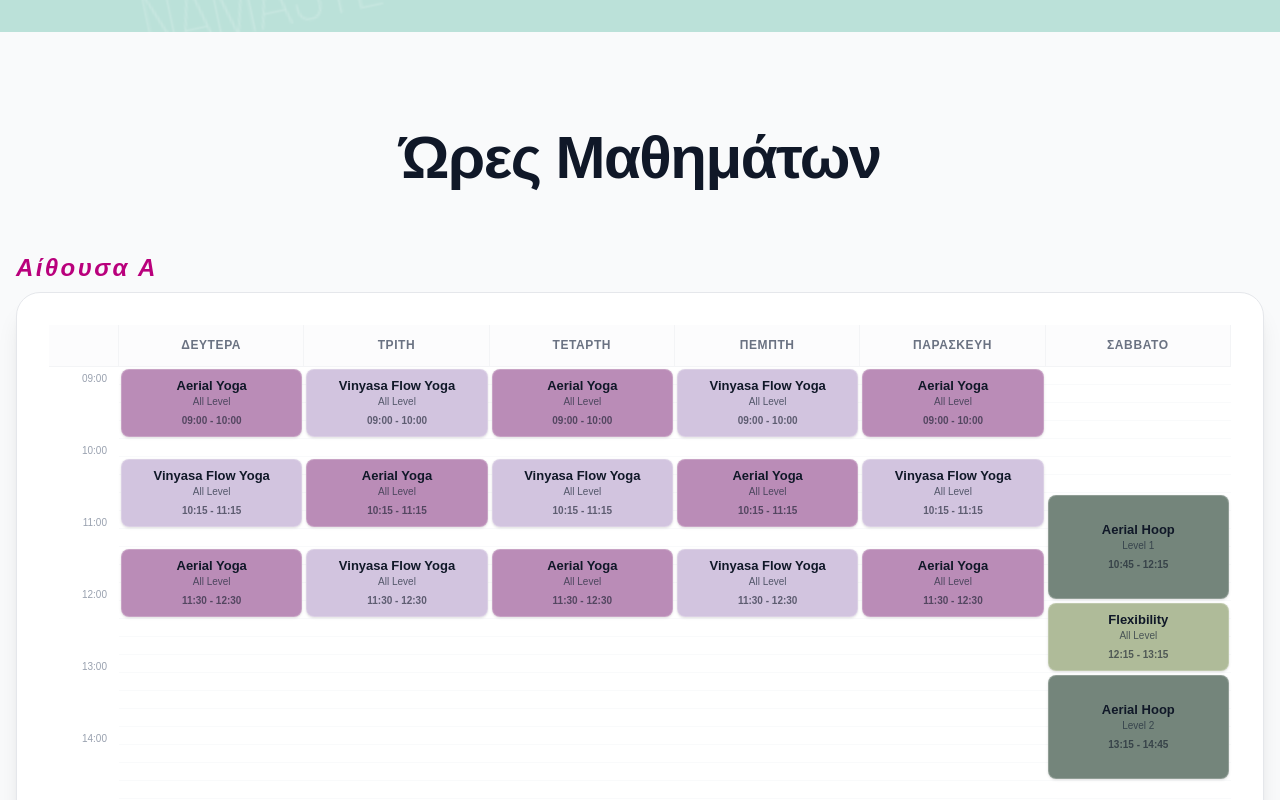
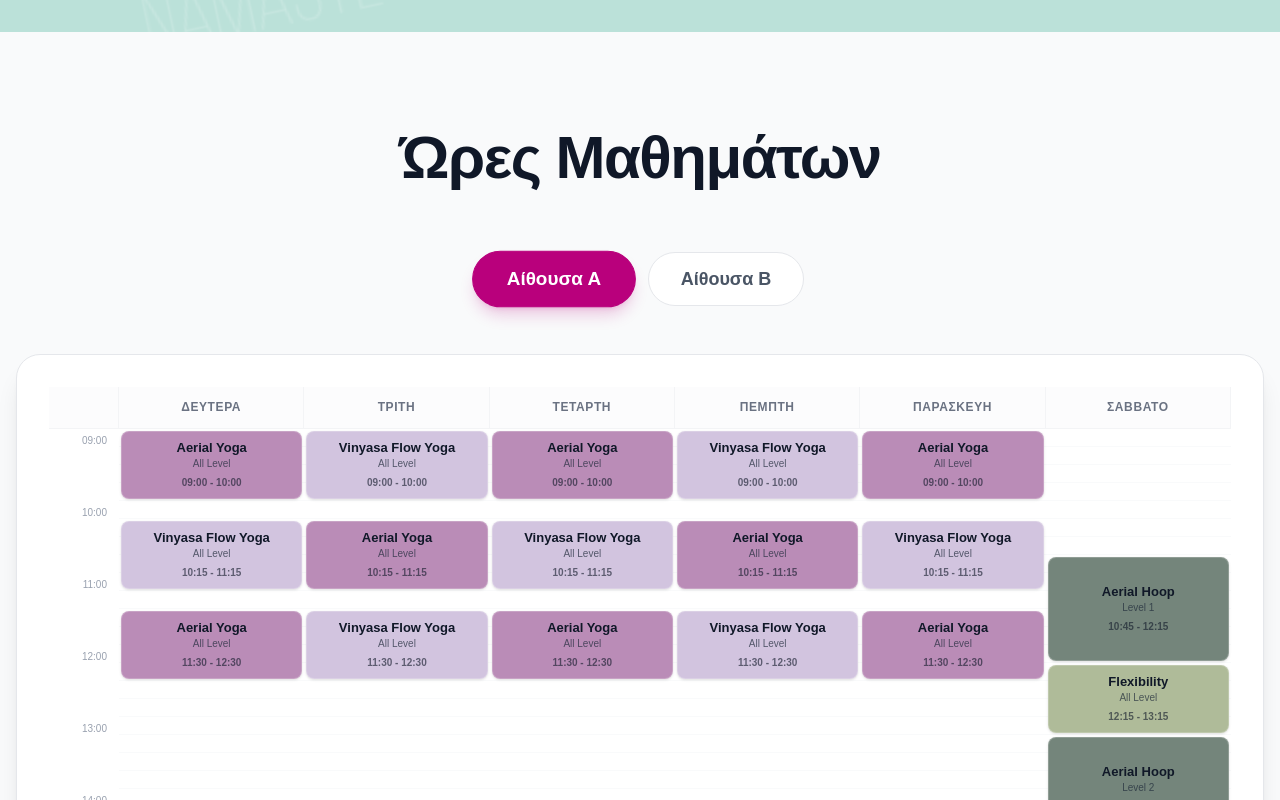
Before and after one commit to Tsagiannoudis/aiorisis, a Next.js app: page / in a window 1280 px wide. Shown: the part 6300-7100 px from the top of the page. Built offline with nearby package versions, Linux system fonts and the light colour scheme.

Commit message:
link buttons for αίθουσα?

```diff
--- a/components/home/ScheduleGrid.tsx
+++ b/components/home/ScheduleGrid.tsx
@@ -1,3 +1,6 @@
+'use client';
+
+import { useState } from 'react';
 import {
   schedule,
   getClassByName,
@@ -11,6 +14,7 @@ import {
 } from '@/data/ScheduleData';
 
 export default function ScheduleGrid() {
+  const [activeRoom, setActiveRoom] = useState<typeof classRooms[number]>(classRooms[0]);
   const visibleDays = days.filter((day) => day !== 'Κυριακή');
 
   return (
@@ -20,19 +24,30 @@ export default function ScheduleGrid() {
           Ώρες Μαθημάτων
         </h2>
 
-        {classRooms.map((room) => {
-          const roomEntries = schedule.filter(
-            (entry) => entry.classRoom === room
-          );
+        {/* Room Switcher Tabs */}
+        <div className="flex justify-center gap-4 mb-12">
+          {classRooms.map((room) => (
+            <button
+              key={room}
+              onClick={() => setActiveRoom(room)}
+              className={`px-8 py-3 rounded-full text-lg font-bold transition-all duration-300 border ${
+                activeRoom === room
+                  ? 'bg-[#B9007C] text-white border-[#B9007C] scale-105 shadow-lg shadow-[#B9007C]/20'
+                  : 'bg-white text-gray-600 border-gray-200 hover:bg-gray-50'
+              }`}
+            >
+              {room}
+            </button>
+          ))}
+        </div>
 
-          if (!roomEntries.length) return null;
+        {/* Active Grid Content */}
+        <div key={activeRoom} className="animate-in fade-in duration-500">
+          {(() => {
+            const roomEntries = schedule.filter((entry) => entry.classRoom === activeRoom);
+            if (!roomEntries.length) return null;
 
-          return (
-            <div key={room} className="mb-24 last:mb-0">
-              <h3 className="text-2xl font-black text-[#B9007C] mb-2  tracking-widest italic">
-                {room}
-              </h3>
-
+            return (
               <div className="overflow-x-auto rounded-3xl border border-gray-200 bg-white shadow-xl p-4 md:p-8">
                 <div
                   className="relative grid min-w-[1000px] bg-white"
@@ -94,7 +109,7 @@ export default function ScheduleGrid() {
 
                         return (
                           <div
-                            key={`${room}-${entry.day}-${entry.start}-${entry.className}`}
+                            key={`${activeRoom}-${entry.day}-${entry.start}-${entry.className}`}
                             className="z-10 m-[2px] p-2 text-center flex flex-col items-center justify-center overflow-hidden rounded-lg shadow-sm transition-all duration-300 hover:scale-[1.02] hover:z-20 hover:shadow-md border border-white/20"
                             style={{
                               gridColumn: dayIndex + 2,
@@ -122,9 +137,9 @@ export default function ScheduleGrid() {
                   )}
                 </div>
               </div>
-            </div>
-          );
-        })}
+            );
+          })()}
+        </div>
       </div>
     </section>
   );
--- a/components/home/ScheduleList.tsx
+++ b/components/home/ScheduleList.tsx
@@ -1,24 +1,40 @@
+'use client';
+
+import { useState } from 'react';
 import { schedule, getClassByName, days, classRooms } from '@/data/ScheduleData';
 
 export default function Schedule() {
+  const [activeRoom, setActiveRoom] = useState<typeof classRooms[number]>(classRooms[0]);
+
   return (
     <div className="container mx-auto px-4 py-12">
-      <div className="mb-18 mt-18">
+      <div className="mb-12 mt-6">
         <h2 className="text-4xl md:text-5xl font-extrabold text-gray-900 text-center tracking-tighter italic">Ώρες Μαθημάτων</h2>
       </div>
 
-      {classRooms.map((room) => {
-        // Φιλτράρουμε τα μαθήματα που ανήκουν στη συγκεκριμένη αίθουσα
-        const roomEntries = schedule.filter((entry) => entry.classRoom === room);
+      {/* Room Switcher Tabs */}
+      <div className="flex justify-center gap-3 mb-12">
+        {classRooms.map((room) => (
+          <button
+            key={room}
+            onClick={() => setActiveRoom(room)}
+            className={`px-6 py-2 rounded-full text-sm font-bold transition-all duration-300 border ${
+              activeRoom === room
+                ? 'bg-[#B9007C] text-white border-[#B9007C] shadow-md'
+                : 'bg-white text-gray-600 border-gray-200 hover:bg-gray-50'
+            }`}
+          >
+            {room}
+          </button>
+        ))}
+      </div>
 
-        if (roomEntries.length === 0) return null;
+      <div key={activeRoom} className="animate-in fade-in duration-500">
+        {(() => {
+          const roomEntries = schedule.filter((entry) => entry.classRoom === activeRoom);
+          if (roomEntries.length === 0) return null;
 
-        return (
-          <div key={room} className="mb-24 last:mb-0 p-4 md:p-8 bg-white/50 rounded-[2rem] md:rounded-[3rem] border border-gray-100 shadow-xl">
-            <h3 className="text-1xl md:text-2xl font-black text-gray-700 mb-8 md:12 text-right  tracking-tighter italic">
-              {room}
-            </h3>
-
+          return (
             <div className="space-y-10">
               {days.map((day) => {
                 const dayRoomEntries = roomEntries.filter((entry) => entry.day === day);
@@ -62,9 +78,9 @@ export default function Schedule() {
                 );
               })}
             </div>
-          </div>
-        );
-      })}
+          );
+        })()}
+      </div>
     </div>
   );
 }
```
